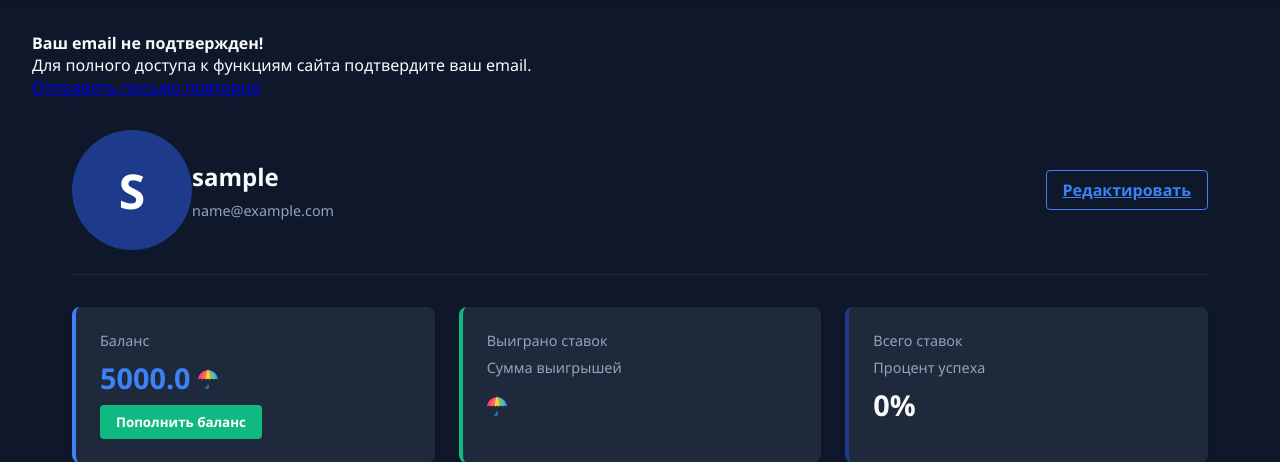
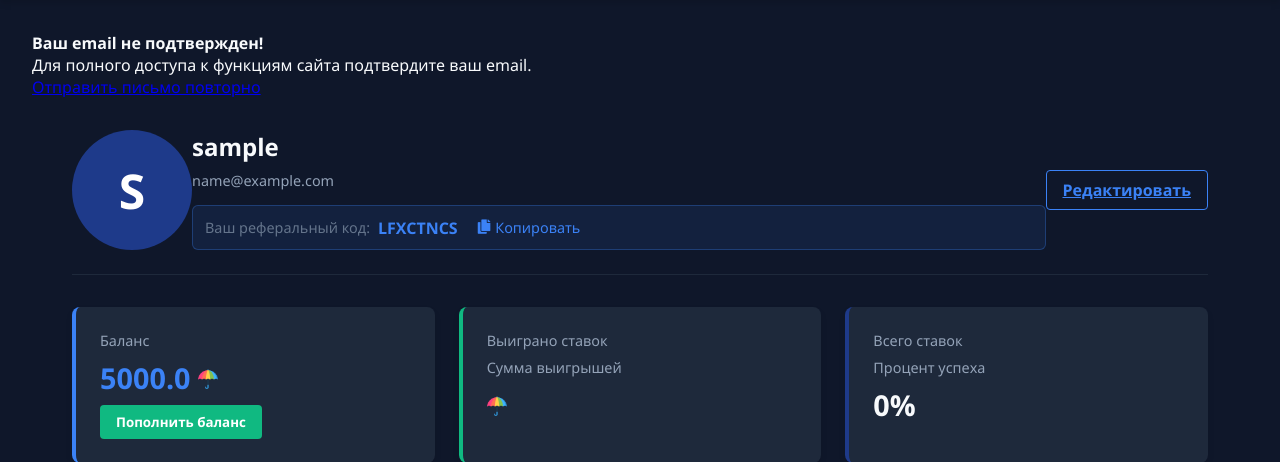
Before and after one commit to um8rell4/betboom, a Django app: page /accounts/profile/ in a window 1280 px wide. Shown: the part 72-534 px from the top of the page. Run offline with Django 4.2, Linux system fonts and the light colour scheme; the visitor is signed in with stand-in values (Sample User, id 1).

Commit message:
Фиксинг визуала реферального кода в лк

```diff
--- a/umbrellabets/static/css/accounts/profile.css
+++ b/umbrellabets/static/css/accounts/profile.css
@@ -189,3 +189,46 @@
 .user-avatar.small .user-avatar-initials {
     font-size: 1rem;
 }
+/* Стили для реферального кода */
+.referral-code-container {
+    margin-top: 15px;
+    display: flex;
+    align-items: center;
+    background-color: rgba(59, 130, 246, 0.1);
+    padding: 8px 12px;
+    border-radius: 6px;
+    border: 1px solid rgba(59, 130, 246, 0.3);
+}
+
+.referral-code-label {
+    font-size: 0.9rem;
+    color: #64748b;
+    margin-right: 8px;
+}
+
+.referral-code-value {
+    font-weight: 600;
+    color: var(--accent);
+    margin-right: 12px;
+}
+
+.copy-referral-btn {
+    background: none;
+    border: none;
+    color: var(--accent);
+    cursor: pointer;
+    display: flex;
+    align-items: center;
+    font-size: 0.9rem;
+    padding: 4px 8px;
+    border-radius: 4px;
+    transition: background-color 0.2s;
+}
+
+.copy-referral-btn:hover {
+    background-color: rgba(59, 130, 246, 0.2);
+}
+
+.copy-referral-btn i {
+    margin-right: 5px;
+}
--- a/umbrellabets/templates/accounts/profile.html
+++ b/umbrellabets/templates/accounts/profile.html
@@ -3,6 +3,7 @@
 
 {% block title %}Профиль | CyberBet{% endblock %}
 {% block static %}
+<link rel="stylesheet" href="https://cdnjs.cloudflare.com/ajax/libs/font-awesome/5.15.4/css/all.min.css">
 <link rel="stylesheet" href="{% static 'css/accounts/profile.css' %}">
 {% endblock %}
 
@@ -28,11 +29,20 @@
         <div class="profile-info">
             <h1 class="profile-username">{{ user.username }}</h1>
             <p class="profile-email">{{ user.email }}</p>
+            <!-- Добавленный блок с реферальным кодом -->
+            <div class="referral-code-container">
+                <span class="referral-code-label">Ваш реферальный код:</span>
+                <div class="referral-code-value" id="referralCode">{{ user.profile.referral_code }}</div>
+                <button class="copy-referral-btn" onclick="copyReferralCode()">
+                    <i class="fas fa-copy"></i> Копировать
+                </button>
+            </div>
         </div>
 
         <a href="{% url 'accounts:edit_profile' %}" class="edit-profile-button">Редактировать</a>
     </div>
 
+    <!-- Остальная часть шаблона остается без изменений -->
     <div class="profile-stats">
         <div class="stat-card balance">
             <div class="stat-title">Баланс</div>
@@ -127,4 +137,28 @@
         </table>
     </div>
 </div>
+{% block extra_js %}
+<script>
+function copyReferralCode() {
+    // Получаем реферальный код
+    const referralCode = document.getElementById('referralCode').innerText;
+
+    // Копируем в буфер обмена
+    navigator.clipboard.writeText(referralCode).then(() => {
+        // Показываем уведомление
+        const copyBtn = document.querySelector('.copy-referral-btn');
+        const originalText = copyBtn.innerHTML;
+        copyBtn.innerHTML = '<i class="fas fa-check"></i> Скопировано!';
+
+        // Возвращаем исходный текст через 2 секунды
+        setTimeout(() => {
+            copyBtn.innerHTML = originalText;
+        }, 2000);
+    }).catch(err => {
+        console.error('Ошибка при копировании: ', err);
+    });
+}
+</script>
 {% endblock %}
+
+{% endblock %}
```
